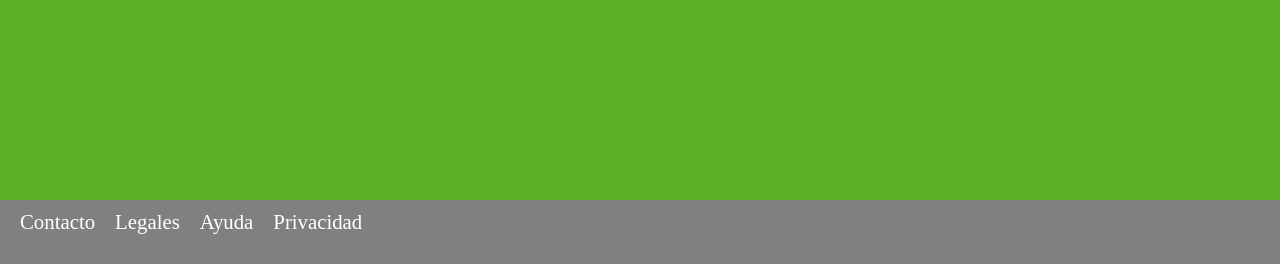
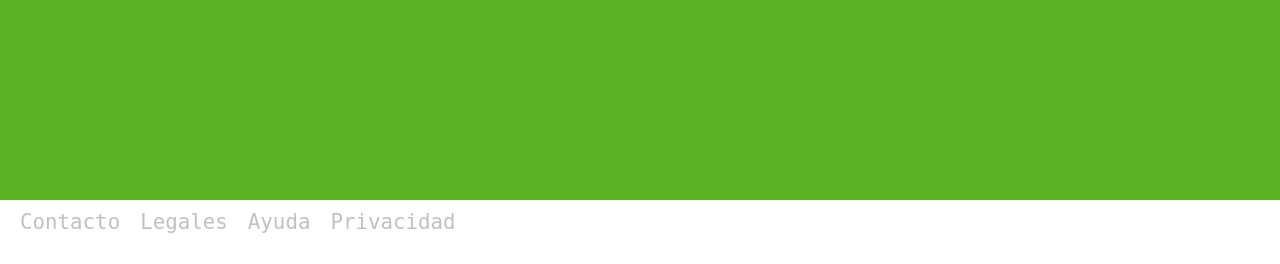
Before and after one commit to lucasan746/Proyecto, a PHP site: page / in a window 1280 px wide. Shown: the part 3858-4122 px from the top of the page. Run offline with PHP 8.4, Linux system fonts and the light colour scheme.

Commit message:
Footer index

```diff
--- a/css/style.css
+++ b/css/style.css
@@ -395,7 +395,7 @@ margin: 2%;
 
 .foot{
 display: flex;
-background-color: grey;
+background-color: white;
 list-style-type: none;
 width: 100%;
 height: 8vh;
@@ -407,7 +407,8 @@ font-size: 1.3rem;
 }
 .foot a{
   text-decoration: none;
-  color: white;
+  color: #bbb5b5db;
+  font-family: monospace;
 }
 /* Login */
 .login{
```
